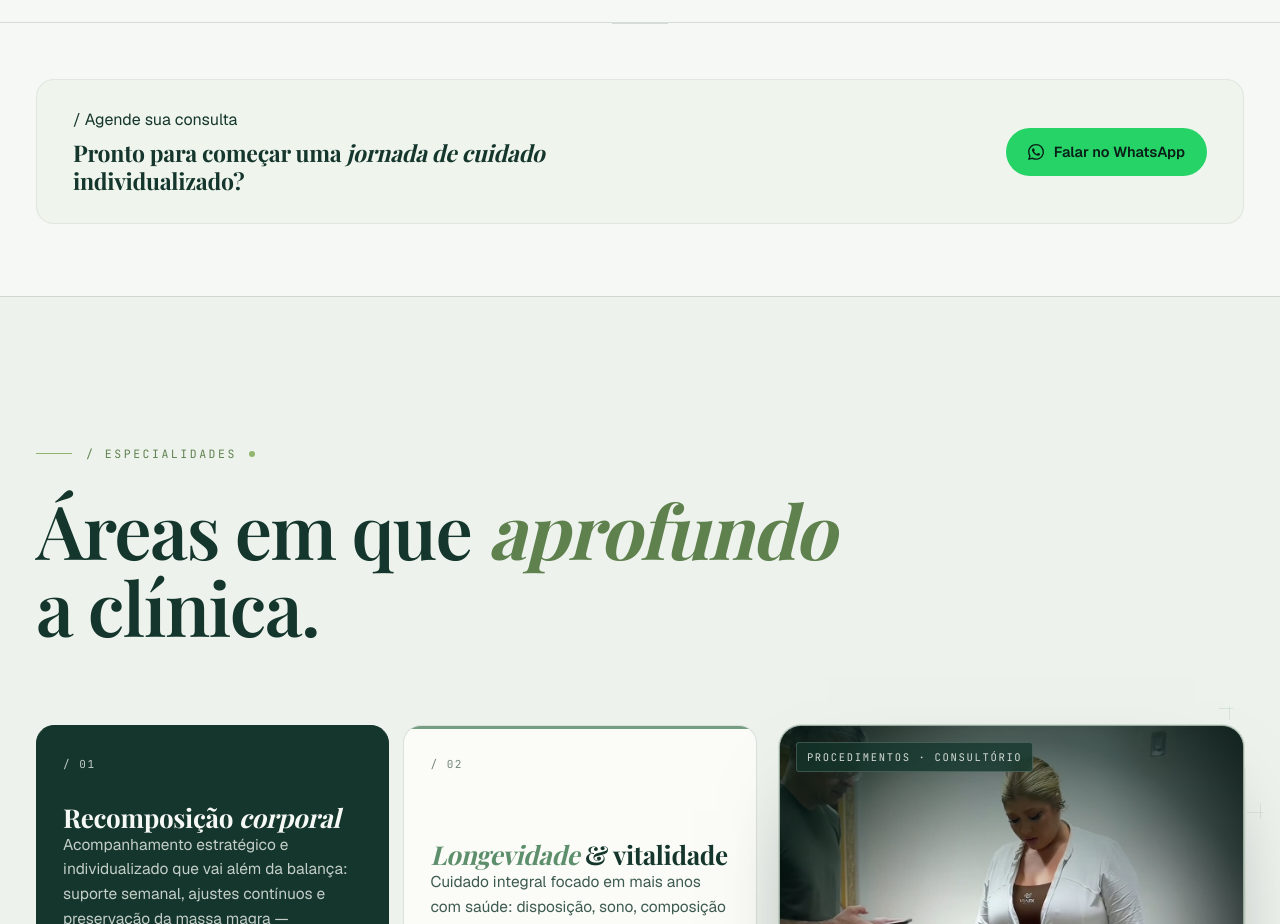
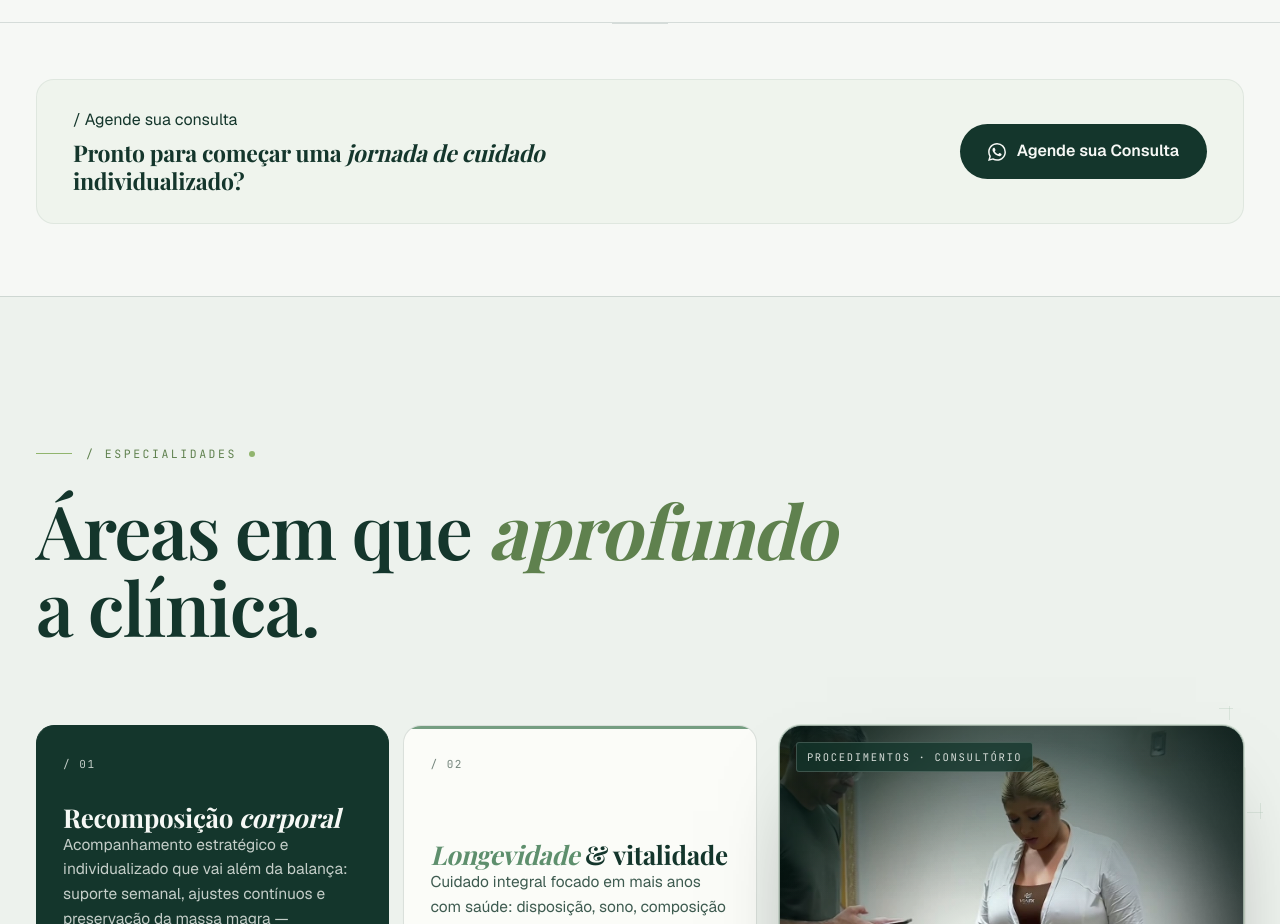
Before and after one commit to hlspablo/nutri-land, a website: page index.html in a window 1280 px wide. Shown: the part 3280-4204 px from the top of the page. Drawn offline with nearby package versions, Linux system fonts and the light colour scheme; files that its build step writes are made by us from their sources; a web font is replaced by a local one.

Commit message:
style(button): update WhatsApp button text and styles for improved user engagement
Change the WhatsApp button text to "Agende sua Consulta" in index.html to better reflect the action. Update the button styles in input.css, enhancing background color, padding, font size, and hover effects for a more appealing and user-friendly design.

```diff
--- a/index.html
+++ b/index.html
@@ -291,7 +291,7 @@
       </div>
       <a href="https://wa.me/5586981950582?text=Ol%C3%A1%2C%20Dr.%20Ant%C3%B4nio.%20Gostaria%20de%20agendar%20uma%20consulta." class="btn-whats-sm" target="_blank" rel="noopener">
         <svg viewBox="0 0 24 24" fill="currentColor" aria-hidden="true"><path d="M17.472 14.382c-.297-.149-1.758-.867-2.03-.967-.273-.099-.471-.148-.67.15-.197.296-.767.966-.94 1.164-.173.198-.347.223-.644.075-.297-.15-1.255-.463-2.39-1.475-.883-.788-1.48-1.761-1.653-2.059-.173-.297-.018-.458.13-.606.134-.133.298-.347.446-.52.149-.174.198-.298.298-.497.099-.198.05-.371-.025-.52-.075-.149-.669-1.612-.916-2.207-.242-.579-.487-.5-.669-.51-.173-.008-.371-.01-.57-.01-.198 0-.52.074-.792.372-.272.297-1.04 1.016-1.04 2.479 0 1.462 1.065 2.875 1.213 3.074.149.198 2.096 3.2 5.077 4.487.71.306 1.262.489 1.694.625.712.227 1.36.195 1.871.118.571-.085 1.758-.719 2.006-1.413.248-.694.248-1.289.173-1.413-.074-.124-.272-.198-.57-.347m-5.421 7.403h-.004a9.87 9.87 0 0 1-5.031-1.378l-.361-.214-3.741.982.999-3.648-.235-.374a9.86 9.86 0 0 1-1.51-5.26c.001-5.45 4.436-9.884 9.888-9.884 2.64 0 5.122 1.03 6.988 2.898a9.825 9.825 0 0 1 2.893 6.994c-.003 5.45-4.437 9.884-9.885 9.884m8.413-18.297A11.815 11.815 0 0 0 12.05 0C5.495 0 .16 5.335.157 11.892c0 2.096.547 4.142 1.588 5.945L.057 24l6.305-1.654a11.882 11.882 0 0 0 5.683 1.448h.005c6.554 0 11.89-5.335 11.893-11.893a11.821 11.821 0 0 0-3.48-8.413"/></svg>
-        Falar no WhatsApp
+        Agende sua Consulta
       </a>
     </div>
   </div>
--- a/package.json
+++ b/package.json
@@ -8,7 +8,7 @@
     "watch:css": "tailwindcss -i ./src/input.css -o ./dist/output.css --watch",
     "serve": "npx --yes http-server . -p 5173 -c-1 -o /index.html",
     "dev": "npm run build:css && npm run serve",
-    "build": "npm run build:css && rm -rf public && mkdir -p public/dist public/src && cp dist/output.css public/dist/ && cp -R src/assets public/src/assets && cp _headers public/_headers && V=$(date +%s) && sed \"s|./dist/output.css|./dist/output.css?v=$V|g\" index.html > public/index.html",
+    "build": "npm run build:css && rm -rf public && mkdir -p public/dist public/src && cp dist/output.css public/dist/ && cp -R src/assets public/src/assets && rm -rf public/src/assets/marketing && cp _headers public/_headers && V=$(date +%s) && sed \"s|./dist/output.css|./dist/output.css?v=$V|g\" index.html > public/index.html",
     "deploy": "npm run build && npx wrangler pages deploy public --project-name=nutri-land --commit-dirty=true"
   },
   "devDependencies": {
--- a/src/input.css
+++ b/src/input.css
@@ -1816,14 +1816,14 @@ footer {
 }
 .cta-band-title em { font-style: italic; color: var(--forest); font-weight: 700; }
 .btn-whats-sm {
-  background: var(--whats); color: #0a1f17;
-  padding: 13px 22px; border-radius: 999px;
-  font-size: 14.5px; font-weight: 600;
-  display: inline-flex; align-items: center; gap: 10px; white-space: nowrap;
+  background: var(--forest); color: var(--ink-cream);
+  padding: 15px 28px; border-radius: 999px;
+  font-size: 16px; font-weight: 600;
+  display: inline-flex; align-items: center; gap: 11px; white-space: nowrap;
   transition: transform .25s var(--ease-out), background .25s, box-shadow .35s;
 }
-.btn-whats-sm:hover { background: #1ebe5d; transform: translateY(-1px); box-shadow: 0 10px 28px -10px var(--whats); }
-.btn-whats-sm svg { width: 16px; height: 16px; }
+.btn-whats-sm:hover { background: var(--forest-2); transform: translateY(-1px); box-shadow: 0 12px 28px -16px rgba(20,54,44,0.45); }
+.btn-whats-sm svg { width: 18px; height: 18px; }
 @media (max-width: 860px) {
   .cta-band { padding: 48px 0 60px; }
   .cta-band-inner { flex-direction: column; align-items: flex-start; gap: 20px; padding: 24px 22px; }
```
